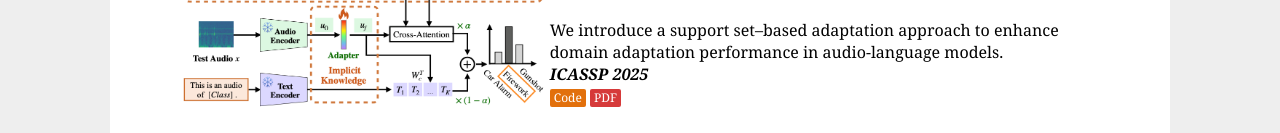
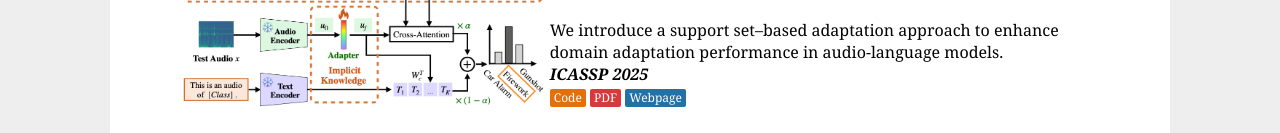
Before and after one commit to Jingchensun/jingchensun.github.io, a plain HTML site: page index.html in a window 1280 px wide. Shown: the part 1730-1863 px from the top of the page. Drawn offline with Linux system fonts and the light colour scheme.

Commit message:
Add CLAP-S webpage link

```diff
--- a/index.html
+++ b/index.html
@@ -240,6 +240,7 @@
                     <!-- Links for DOI, PDF, BibTex, Project Webpage -->
                     <a href="https://github.com/Jingchensun/clap-s" target="_blank" class="btn btn-orange">Code</a>
                     <a href="https://arxiv.org/abs/2501.09877" target="_blank" class="btn btn-red">PDF</a>
+                    <a href="https://jingchensun.github.io/clap-s/" target="_blank" class="btn btn-blue">Webpage</a>
                 </td>
             </tr>
         </table>
```
